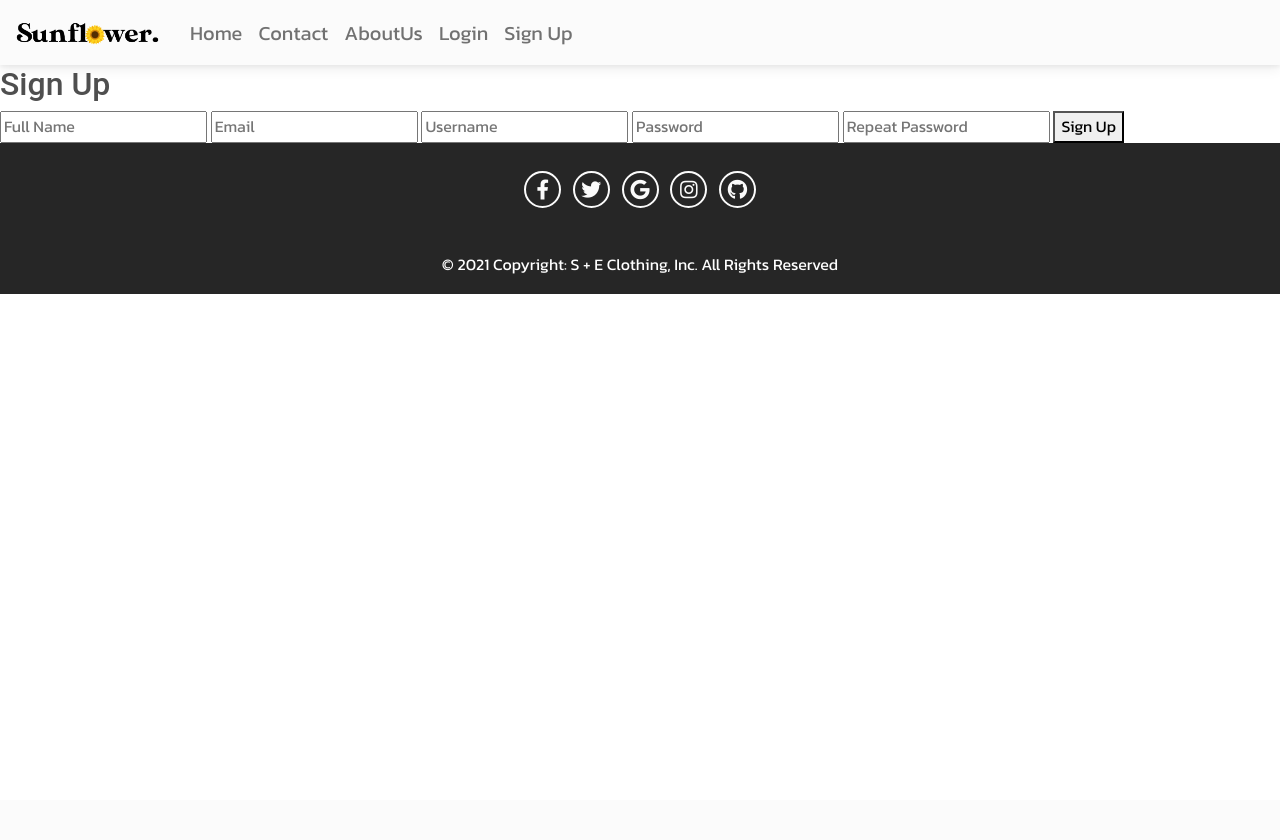
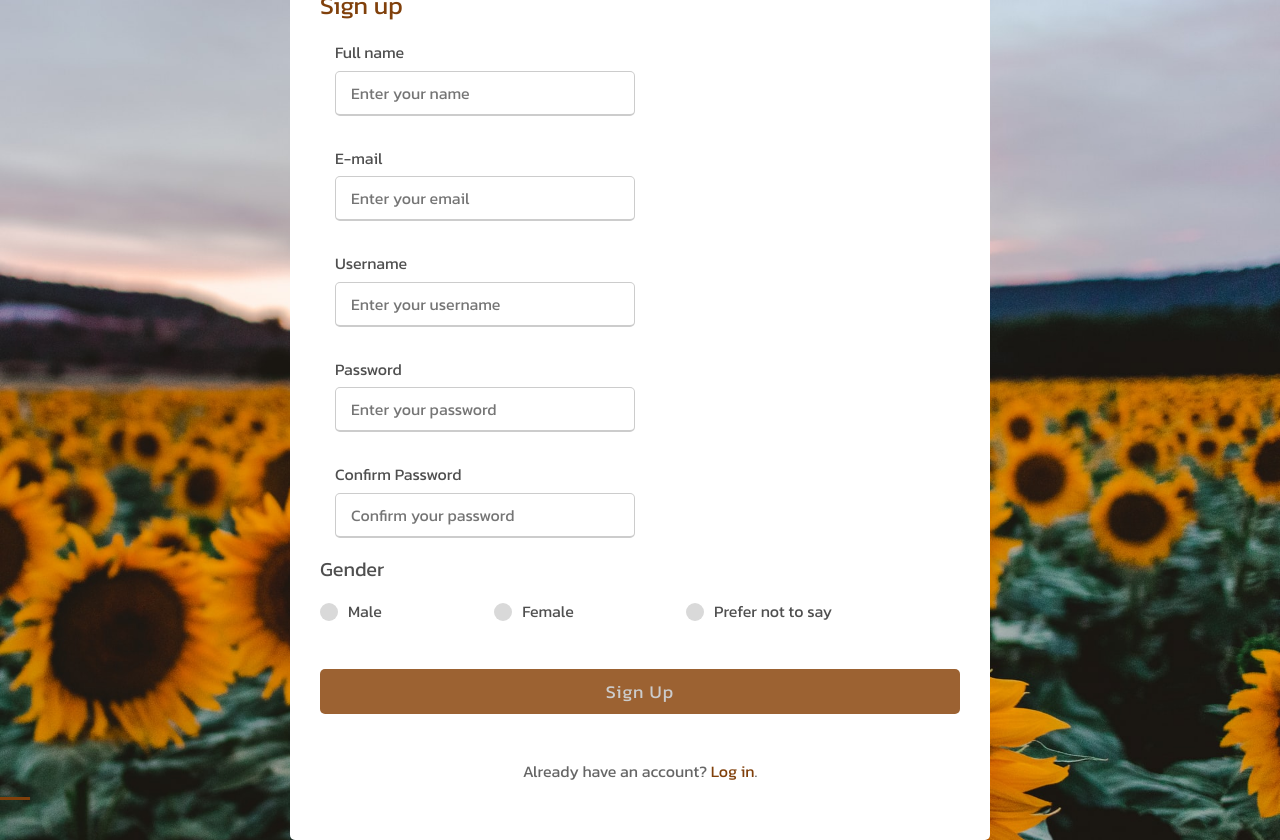
Before and after one commit to PabloEscobar-420/Sunflower, a PHP site: page /signup.php in a window 1280 px wide. Before the commit the page ends 294 px from the top, so only its background shows below. Run offline with PHP 8.4, Linux system fonts and the light colour scheme; some libraries are stand-ins or nearby versions.

Commit message:
Co-authored-by: Steve Ibañez <steveibanez310@users.noreply.github.com>

```diff
--- /dev/null
+++ b/signup.css
@@ -0,0 +1,194 @@
+@import url('https://fonts.googleapis.com/css2?family=Anton&family=Kanit&family=Ubuntu:wght@300&display=swap');
+@import url('https://fonts.googleapis.com/css2?family=Kanit&display=swap');
+
+.navbar-brand{
+  font-family: 'Kanit', sans-serif;
+  font-weight: bold;
+}
+
+.navbar-nav{
+  font-family: 'Kanit', sans-serif;
+  color: black;
+  font-size: 20px;
+}
+
+i {
+  font-size: 20px;
+}
+
+.fa-shopping-cart{
+  color: black;
+}
+
+*{
+    margin: 0;
+    padding: 0;
+    box-sizing: border-box;
+    font-family: 'Kanit',sans-serif;
+}
+
+body{
+    background-image: url(img/sflowerbg.jpg);
+    background-repeat: no-repeat;
+    background-attachment: fixed;
+    background-size: cover;
+    overflow: hidden;
+    display: flex;
+    height: 100vh;
+    justify-content: center;
+    align-items: center;
+}
+
+.signup-form{
+    max-width: 700px;
+    width: 100%;
+    background: #fff;
+    padding: 25px 30px;
+    border-radius: 5px;
+}
+
+.signup-form .title{
+    font-size: 25px;
+    font-weight: 500px;
+    color: #80400b;
+}
+
+.signup-form .title::before{
+    content:'';
+    position: absolute;
+    left: 0;
+    bottom: 0;
+    height: 3px;
+    width: 30px;
+    background: #80400b;
+}
+
+.signup-form form .user-details{
+    display: flex;
+    flex-wrap: wrap;
+    justify-content: space-between;
+}
+
+form .user-details .input-box{
+    margin: 15px;
+    width: calc(100% / 2 - 20px);
+}
+
+.user-details .input-box .details{
+    display: block;
+    font-weight: 500;
+    margin-bottom: 5px;
+}
+.user-details .input-box input{
+    height: 45px;
+    width: 100%;
+    outline: none;
+    border-radius: 5px;
+    border: 1px solid #ccc;
+    padding-left: 15px;
+    font-size: 16px;
+    border-bottom-width: 2px;
+    transition: all 0.3s ease;
+}
+
+.user-details .input-box input:focus,
+.user-details .input-box input:valid{
+    border-color: #fca510;
+}
+
+form .gender-details .gender-title{
+    font-size: 20px;
+    font-weight: 500;
+}
+
+form .gender-details .category{
+    display: flex;
+    width: 80%;
+    margin: 14px 0;
+    justify-content: space-between;
+}
+
+.gender-details .category label{
+    display: flex;
+    align-items: center;
+}
+
+.gender-details .category .dot{
+    height: 18px;
+    width: 18px;
+    background: #d9d9d9;
+    border-radius: 50%;
+    margin-right: 10px;
+    border: 5px solid transparent;
+    transition: all 0.3s ease;
+}
+
+#dot-1:checked ~ .category .one,
+#dot-2:checked ~ .category .two,
+#dot-3:checked ~ .category .three{
+    border-color: #d9d9d9;
+    background: #794b25;
+}
+
+form input[type="radio"]{
+    display:none;
+}
+
+form .button{
+    height: 45px;
+    margin: 45px 0;
+
+}
+
+form .button input{
+    height: 100%;
+    width: 100%;
+    outline: none;
+    color: #ccc;
+    border: none;
+    font-size: 18px;
+    font-weight: 500;
+    border-radius: 5px;
+    letter-spacing: 1px;
+    background: #9c6232;
+}
+
+form .button input:hover{
+    background: #80400b;
+}
+
+.return_link{
+    margin: 30px 0;
+    text-align: center;
+    font-size: 16px;
+    color: #666666;
+  }
+
+.return_link a{
+    color: #80400b;
+    text-decoration: none;
+}
+
+.return_link a:hover{
+    text-decoration: underline;
+}
+
+@media (max-width: 584px){
+    .signup-form{
+        max-width: 700px;
+    }
+    form .user-details .input-box{
+        margin: 15px;
+        width: 100%;
+    }
+    form .gender-details .category{
+        width: 100%;
+    }
+    .signup-form form .user-details{
+        max-height: 300px;
+        overflow-y: scroll;
+    }
+    .user-details::-webkit-scrollbar{
+        width:0;
+    }
+}
--- a/signup.php
+++ b/signup.php
@@ -1,5 +1,5 @@
 <!DOCTYPE html>
-<html lang="en">
+<html lang="en" dir="ltr">
 
 <head>
     <meta charset="UTF-8" />
@@ -8,44 +8,65 @@
     <title>Sunflower</title>
     <link rel="icon" href="img/sflogo.png" type="image/x-icon" />
     <link rel="stylesheet" href="https://use.fontawesome.com/releases/v5.15.2/css/all.css" />
-    <link rel="stylesheet" href="style.css" />
+    <link rel="stylesheet" href="signup.css" />
+    <meta name="viewport" content="width=device-width, initial-scale=1.0">
     <link rel="stylesheet" href="css/mdb.min.css" />
+</head>
 
-</head>
-<nav class="navbar sticky-top navbar-expand-lg bg-light navbar-light">
-    <div class="container-fluid">
-        <a class="navbar-brand" href="#">
-            <img src="img/sflogo2.png" alt="" width="150" height="30" class="d-inline-block align-text-top">
-        </a>
-        <button class="navbar-toggler" type="button" data-mdb-toggle="collapse" data-mdb-target="#navbarSupportedContent" aria-controls="navbarSupportedContent" aria-expanded="false" aria-label="Toggle navigation">
-            <i class="fas fa-bars"></i>
-        </button>
-        <div class="collapse navbar-collapse" id="navbarSupportedContent">
-            <ul class="navbar-nav me-auto mb-2 mb-lg-0">
-                <!-- Link -->
-                <li class="nav-item"><a class="nav-link" href="#myCarousel">Home</a></li>
-                <li class="nav-item"><a class="nav-link" href="#contactme">Contact</a></li>
-                <li class="nav-item"><a class="nav-link" href="#contactme">AboutUs</a></li>
-                <li class="nav-item"><a class="nav-link" href="login.php">Login</a></li>
-                <li class="nav-item"><a class="nav-link" href="signup.php">Sign Up</a></li>
-                <ul class="navbar-nav d-flex flex-row me-1">
-                </ul>
-        </div>
+<!--SIGNUP FORM -->
+
+<body>
+    <div class="signup-form">
+        <div class="title">Sign up</div>
+        <form action="includes/signup.inc.php" method="post">
+            <div class="user-details">
+                <div class="input-box">
+                    <span class="details">Full name</span>
+                    <input type="text" name="name" placeholder="Enter your name" required>
+                </div>
+                <div class="input-box">
+                    <span class="details">E-mail</span>
+                    <input type="text" name="email" placeholder="Enter your email" required>
+                </div>
+                <div class="input-box">
+                    <span class="details">Username</span>
+                    <input type="text" name="uid" placeholder="Enter your username" required>
+                </div>
+                <div class="input-box">
+                    <span class="details">Password</span>
+                    <input type="password" name="pwd" placeholder="Enter your password" required>
+                </div>
+                <div class="input-box">
+                    <span class="details">Confirm Password</span>
+                    <input type="password" name="pwdrepeat" placeholder="Confirm your password" required>
+                </div>
+            </div>
+            <div class="gender-details">
+                <input type="radio" name="gender" id="dot-1">
+                <input type="radio" name="gender" id="dot-2">
+                <input type="radio" name="gender" id="dot-3">
+                <span class="gender-title">Gender</span>
+                <div class="category">
+                    <label for="dot-1">
+                        <span class="dot one"></span>
+                        <span class="gender">Male</span>
+                    </label>
+                    <label for="dot-2">
+                        <span class="dot two"></span>
+                        <span class="gender">Female</span>
+                    </label>
+                    <label for="dot-3">
+                        <span class="dot three"></span>
+                        <span class="gender">Prefer not to say</span>
+                    </label>
+                </div>
+            </div>
+            <div class="button">
+                <input type="submit" name="submit" value="Sign Up">
+            </div>
+            <div class="return_link">Already have an account? <a href="login.php">Log in</a>.</div>
+        </form>
     </div>
-
-</nav>
-<!--SIGNUP FORM -->
-<section class="signup-form">
-    <h2>Sign Up</h2>
-    <form action="includes/signup.inc.php" method="post">
-        <input type="text" name="name" placeholder="Full Name">
-        <input type="text" name="email" placeholder="Email">
-        <input type="text" name="uid" placeholder="Username">
-        <input type="password" name="pwd" placeholder="Password">
-        <input type="password" name="pwdrepeat" placeholder="Repeat Password">
-        <button type="submit" name="submit">Sign Up</button>
-    </form>
-
     <?php
 
     if (isset($_GET["error"])) {
@@ -66,43 +87,7 @@
         }
     }
     ?>
-
-</section>
-
-
-
-<!--FOOTER-->
-<footer class="bg-dark text-center text-white" id="contactme">
-    <!-- Grid container -->
-    <div class="container5 p-4 pb-0">
-        <!-- Section: Social media -->
-        <section class="mb-4">
-            <!-- Facebook -->
-            <a class="btn btn-outline-light btn-floating m-1" href="https://www.facebook.com/Edsuran!" role="button"><i class="fab fa-facebook-f"></i></a>
-
-            <!-- Twitter -->
-            <a class="btn btn-outline-light btn-floating m-1" href="https://twitter.com/Edsuran!" role="button"><i class="fab fa-twitter"></i></a>
-
-            <!-- Google -->
-            <a class="btn btn-outline-light btn-floating m-1" href="https://www.google.com.ph/?gfe_rd=cr&ei=irCMV-qpHsaEmwWIhoGIAQ!" role="button"><i class="fab fa-google"></i></a>
-
-            <!-- Instagram -->
-            <a class="btn btn-outline-light btn-floating m-1" href="https://www.instagram.com/edsun_b/?hl=en!" role="button"><i class="fab fa-instagram"></i></a>
-
-            <!-- Github -->
-            <a class="btn btn-outline-light btn-floating m-1" href="https://github.com/PabloEscobar-420!" role="button"><i class="fab fa-github"></i></a>
-        </section>
-        <!-- Section: Social media -->
-    </div>
-    <!-- Grid container -->
-
-    <!-- Copyright -->
-    <div class="text-center p-3" style="background-color: rgba(0, 0, 0, 0);">
-        © 2021 Copyright:
-        <a class="text-white" href="S+EClothing.com">S + E Clothing, Inc. All Rights Reserved</a>
-    </div>
-    <!-- Copyright -->
-</footer>
+</body>
 
 
 <script type="text/javascript" src="https://cdnjs.cloudflare.com/ajax/libs/mdb-ui-kit/3.6.0/mdb.min.js"></script>
--- a/style.css
+++ b/style.css
@@ -24,6 +24,7 @@ i {
 form {
   font-family: 'Kanit', sans-serif;
 }
+
 
 .carousel-item {
   height: 32rem;
@@ -58,6 +59,16 @@ form {
   text-align: center;
   padding: 60px;
 }
+
+
 .text-white{
     font-family: 'Kanit', sans-serif;
 }
+
+table {
+  text-align: center;
+  float:left;
+  width:33%;
+}
+
+/* LOGIN FORM */
```
Also changed, not shown: aboutus.php (added, +130 -0 lines), index.php (+13 -16 lines), login.css (added, +150 -0 lines), login.php (+28 -19 lines), img/sflogo.png, img/sflowerbg.jpg (added), includes/login.inc.php (line endings or trailing spaces).
